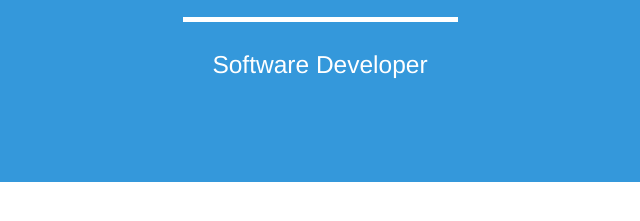
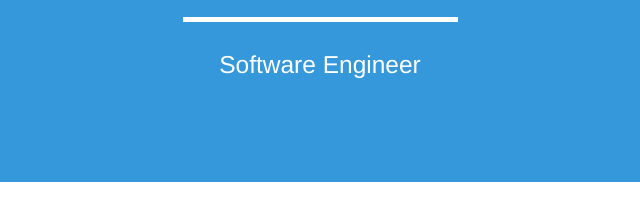
Before and after one commit to robertozimek/robertozimek.github.io, a plain HTML site: page index.html in a window 1280 px wide. Shown: the part 443-664 px from the top of the page, 320-960 px from the left. Drawn offline with nearby package versions, Linux system fonts and the light colour scheme; a web font is replaced by a local one.

Commit message:
updated wording

```diff
--- a/index.html
+++ b/index.html
@@ -50,7 +50,7 @@
                     <div class="intro-text">
                         <span class="name">Robert Ozimek</span>
                         <hr class="rocket-white">
-                        <span class="skills">Software Developer</span>
+                        <span class="skills">Software Engineer</span>
                     </div>
                 </div>
             </div>
```
